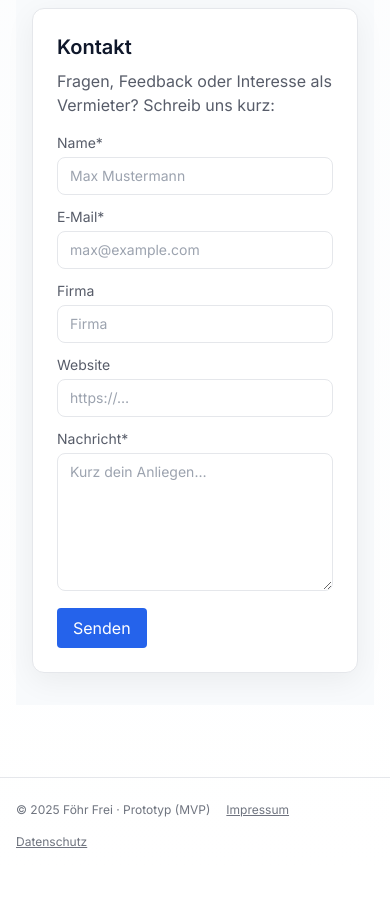
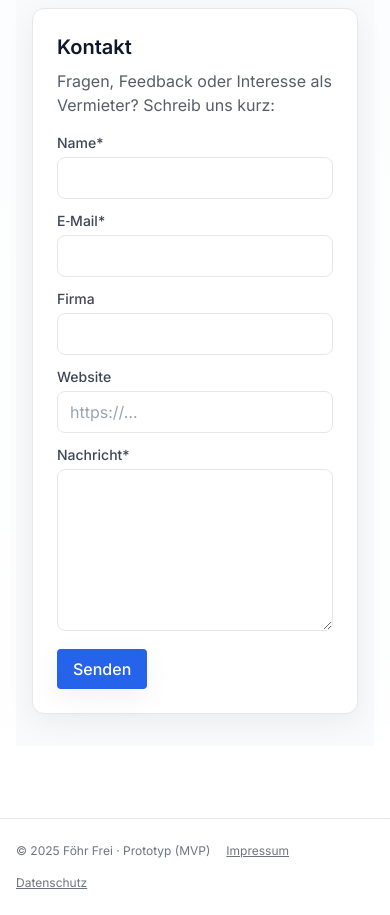
Before and after one commit to Fruchtisafti/feerfriee, a Next.js app in the folder foehr-frei-mvp/: page / in a window 390 px wide. Shown: the part 1200-2115 px from the top of the page. Before the commit the page ends 2074 px from the top, so only its background shows below. Built offline with nearby package versions, Linux system fonts and the light colour scheme.

Commit message:
Update ContactForm.tsx

```diff
--- a/foehr-frei-mvp/components/ContactForm.tsx
+++ b/foehr-frei-mvp/components/ContactForm.tsx
@@ -10,7 +10,7 @@ export default function ContactForm() {
   const [message, setMessage] = useState('');
 
   const [sending, setSending] = useState(false);
-  const [notice, setNotice] = useState<string | null>(null);
+  const [notice, setNotice] = useState<{ type: 'ok' | 'error'; text: string } | null>(null);
 
   async function handleSubmit(e: React.FormEvent) {
     e.preventDefault();
@@ -27,13 +27,21 @@ export default function ContactForm() {
       const data = await res.json().catch(() => ({} as any));
 
       if (!res.ok || !data?.ok) {
-        throw new Error(data?.error || `Fehler ${res.status}`);
+        const msg = data?.error || `Fehler ${res.status}`;
+        throw new Error(msg);
       }
 
-      setNotice('Danke! Wir haben deine Nachricht erhalten.');
-      setName(''); setEmail(''); setCompany(''); setWebsite(''); setMessage('');
+      setNotice({ type: 'ok', text: 'Danke! Wir haben deine Nachricht erhalten.' });
+      setName('');
+      setEmail('');
+      setCompany('');
+      setWebsite('');
+      setMessage('');
     } catch (err: any) {
-      setNotice(`Senden fehlgeschlagen: ${err?.message || 'Unbekannter Fehler'}`);
+      console.error('Kontaktformular Fehler:', err);
+      const msg =
+        err?.message ?? (typeof err === 'string' ? err : 'Unbekannter Fehler');
+      setNotice({ type: 'error', text: `Senden fehlgeschlagen: ${msg}` });
     } finally {
       setSending(false);
     }
@@ -41,73 +49,74 @@ export default function ContactForm() {
 
   return (
     <form onSubmit={handleSubmit} className="space-y-3">
-      <div className="grid grid-cols-1 gap-3 md:grid-cols-2">
-        <label className="block text-sm">
-          <span className="mb-1 block text-navy/70">Name*</span>
+      <div className="grid gap-3 sm:grid-cols-2">
+        <div>
+          <label className="block text-sm font-medium text-navy/80">Name*</label>
           <input
-            required
+            className="mt-1 w-full rounded-lg border px-3 py-2"
             value={name}
             onChange={(e) => setName(e.target.value)}
-            className="w-full rounded-lg border px-3 py-2"
-            placeholder="Max Mustermann"
+            required
           />
-        </label>
-
-        <label className="block text-sm">
-          <span className="mb-1 block text-navy/70">E‑Mail*</span>
+        </div>
+        <div>
+          <label className="block text-sm font-medium text-navy/80">E‑Mail*</label>
           <input
-            required
             type="email"
+            className="mt-1 w-full rounded-lg border px-3 py-2"
             value={email}
             onChange={(e) => setEmail(e.target.value)}
-            className="w-full rounded-lg border px-3 py-2"
-            placeholder="max@example.com"
+            required
           />
-        </label>
-
-        <label className="block text-sm">
-          <span className="mb-1 block text-navy/70">Firma</span>
+        </div>
+        <div>
+          <label className="block text-sm font-medium text-navy/80">Firma</label>
           <input
+            className="mt-1 w-full rounded-lg border px-3 py-2"
             value={company}
             onChange={(e) => setCompany(e.target.value)}
-            className="w-full rounded-lg border px-3 py-2"
-            placeholder="Firma"
           />
-        </label>
-
-        <label className="block text-sm">
-          <span className="mb-1 block text-navy/70">Website</span>
+        </div>
+        <div>
+          <label className="block text-sm font-medium text-navy/80">Website</label>
           <input
             type="url"
+            placeholder="https://…"
+            className="mt-1 w-full rounded-lg border px-3 py-2"
             value={website}
             onChange={(e) => setWebsite(e.target.value)}
-            className="w-full rounded-lg border px-3 py-2"
-            placeholder="https://…"
           />
-        </label>
+        </div>
       </div>
 
-      <label className="block text-sm">
-        <span className="mb-1 block text-navy/70">Nachricht*</span>
+      <div>
+        <label className="block text-sm font-medium text-navy/80">Nachricht*</label>
         <textarea
-          required
           rows={6}
+          className="mt-1 w-full rounded-lg border px-3 py-2"
           value={message}
           onChange={(e) => setMessage(e.target.value)}
-          className="w-full rounded-lg border px-3 py-2"
-          placeholder="Kurz dein Anliegen…"
+          required
         />
-      </label>
+      </div>
 
       <button
         type="submit"
         disabled={sending}
-        className="rounded bg-north px-4 py-2 text-white disabled:opacity-50"
+        className="rounded bg-north px-4 py-2 font-medium text-white shadow-soft disabled:opacity-50"
       >
         {sending ? 'Senden…' : 'Senden'}
       </button>
 
-      {notice && <p className="text-sm">{notice}</p>}
+      {notice && (
+        <p
+          className={`mt-2 text-sm ${
+            notice.type === 'ok' ? 'text-sea' : 'text-coral'
+          }`}
+        >
+          {notice.text}
+        </p>
+      )}
     </form>
   );
 }
```
